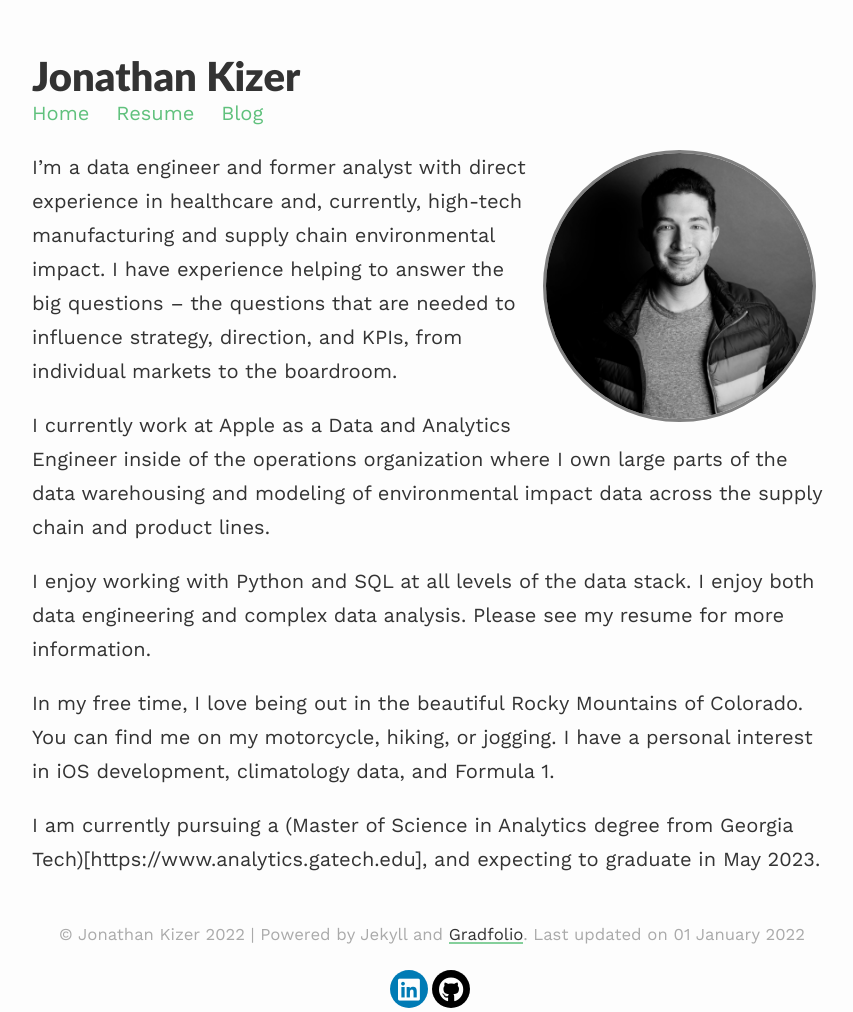
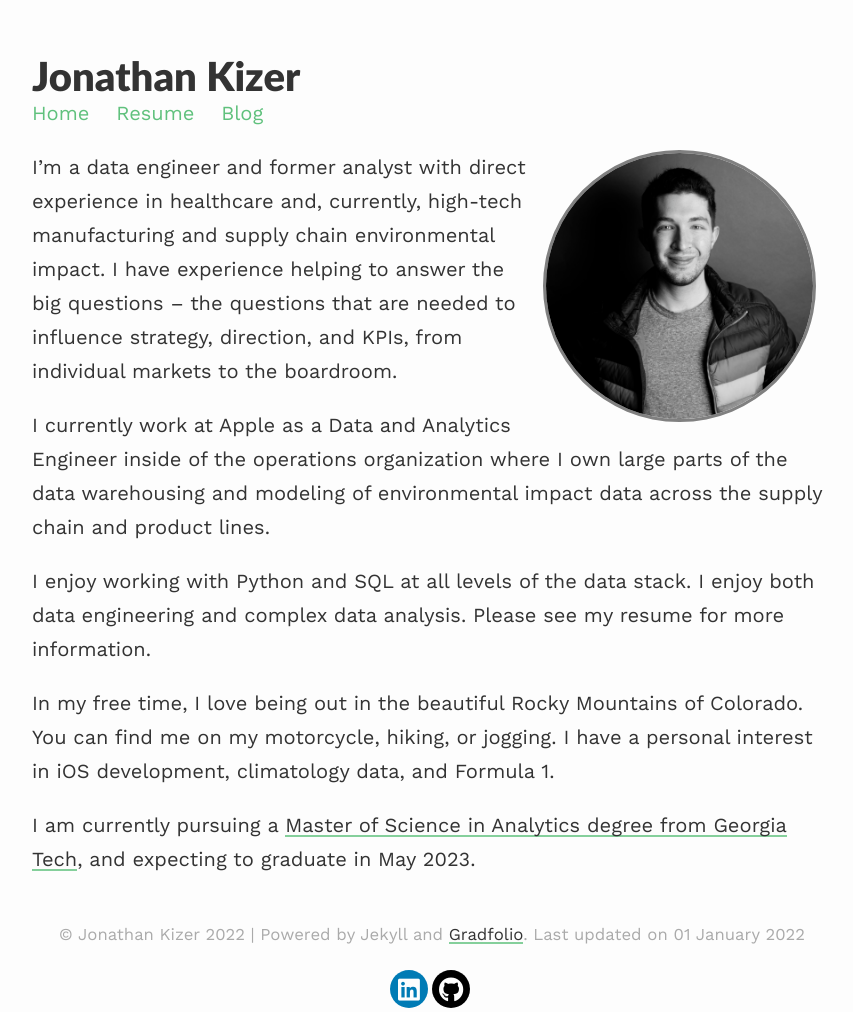
Before and after one commit to jonathankkizer/jonathankkizer.github.io, a Jekyll site: the page built from index.md, in a window 1280 px wide. Shown: the whole page, without its empty margins (208-1061 px from the left). Built offline with Jekyll 4.4.1, drawn with Linux system fonts in a browser that asks for light colours; nearby versions of some CDN libraries.

Commit message:
Update index.md

```diff
--- a/index.md
+++ b/index.md
@@ -15,4 +15,4 @@ I enjoy working with Python and SQL at all levels of the data stack. I enjoy bot
 
 In my free time, I love being out in the beautiful Rocky Mountains of Colorado. You can find me on my motorcycle, hiking, or jogging. I have a personal interest in iOS development, climatology data, and Formula 1.
 
-I am currently pursuing a (Master of Science in Analytics degree from Georgia Tech)[https://www.analytics.gatech.edu], and expecting to graduate in May 2023.
+I am currently pursuing a [Master of Science in Analytics degree from Georgia Tech](https://www.analytics.gatech.edu), and expecting to graduate in May 2023.
```
